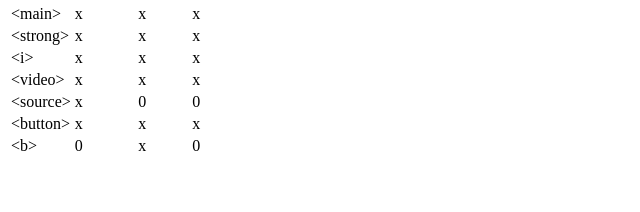
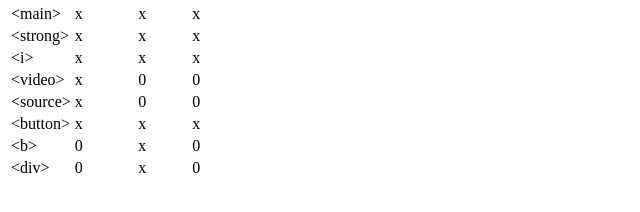
Before and after one commit to FlexiLue/GIS_SoSe_2020, a plain HTML site: page Aufgabe 2/tags_used.htm in a window 1280 px wide. Shown: the part 204-416 px from the top of the page, 0-640 px from the left. Drawn offline with Linux system fonts and the light colour scheme.

Commit message:
Table fix

```diff
--- a/Aufgabe 2/tags_used.htm
+++ b/Aufgabe 2/tags_used.htm
@@ -98,8 +98,8 @@
         <tr>
             <td>&ltvideo&gt</td>
             <td>x</td>
-            <td>x</td>
-            <td>x</td>
+            <td>0</td>
+            <td>0</td>
         </tr>
         <!--14-->
         <tr>
@@ -123,6 +123,13 @@
             <td>x</td>
             <td>0</td>
         </tr>
+        <!--16-->
+        <tr>
+            <td>&ltdiv&gt</td>
+            <td>0</td>
+            <td>x</td>
+            <td>0</td>
+        </tr>
 
         </table>
     </table>
```
Also changed, not shown: Aufgabe 2/about_me.htm (+2 -0 lines), Aufgabe 2/kontakt.htm (+5 -3 lines).
